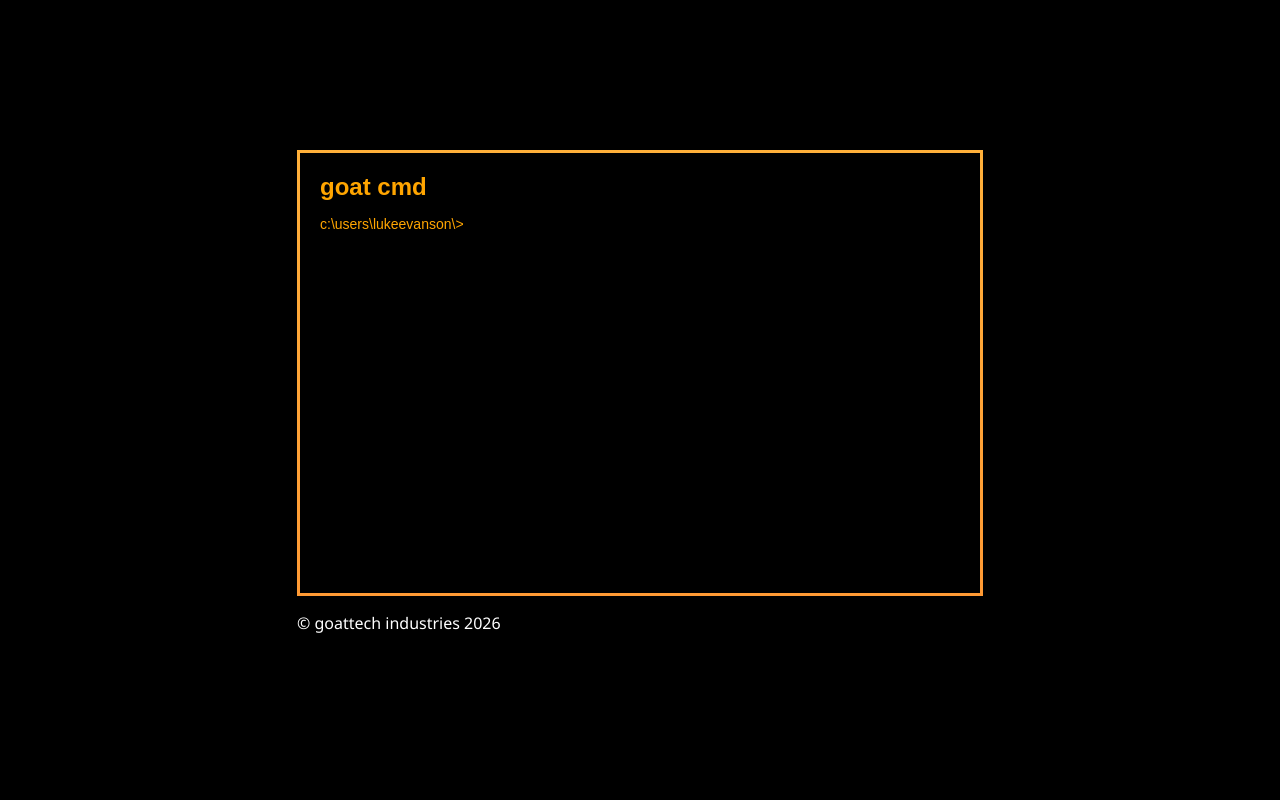
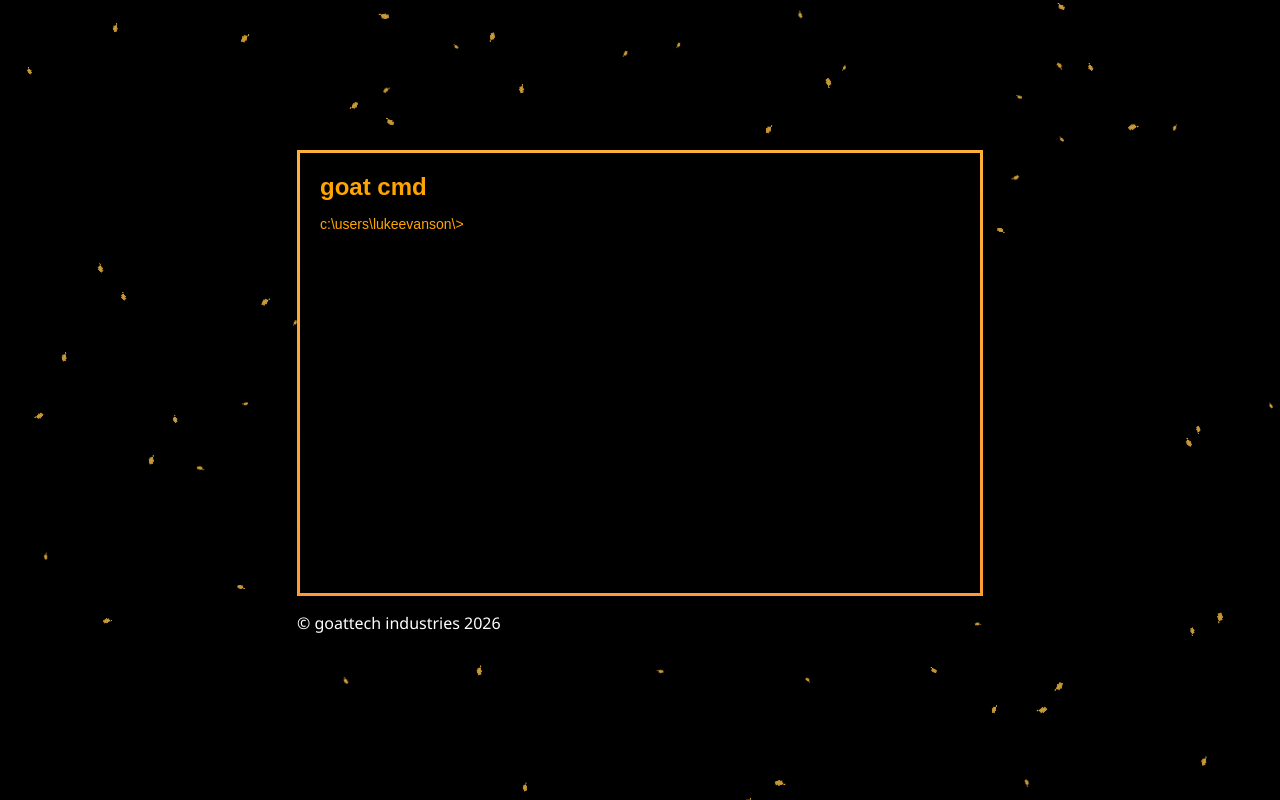
Before and after one commit to GoatTech-42/my-website, a plain HTML site: page index.html in a window 1280 px wide. Drawn offline with Linux system fonts and the light colour scheme; a web font is replaced by a local one.

Commit message:
added tuff particles and season changer to test colors and stuff

```diff
--- a/index.html
+++ b/index.html
@@ -13,7 +13,7 @@
     <body>
 
         <div class="custom-cursor"></div>
-
+        <canvas id="particleCanvas"></canvas>
         <div class="terminal">
             <h3>goat cmd</h3>
             <br/>
--- a/script.js
+++ b/script.js
@@ -1,12 +1,16 @@
-const season = getSeason();
+let season = getSeason();
 const terminal = document.querySelector('.terminal');
-const cmdOutput = document.getElementById('output')
+const cmdOutput = document.getElementById('output');
 const cmdInput = document.getElementById('cmdInput');
 const blinkingSpan = document.getElementById('blink');
 const commandForm = document.getElementById('commandForm');
+const canvas = document.getElementById('particleCanvas');
+const ctx = canvas.getContext('2d');
+const particleArray = [];
+const particleNumber = 75;
+const particleImage = new Image();
 let typingTimer;
-
-
+let animationStarted = false;
 
 function getSeason(date = new Date()) {
     const month = date.getMonth();
@@ -21,23 +25,39 @@ function getSeason(date = new Date()) {
     }
 }
 
-if (season === 'winter') {
-    terminal.style.borderImage = 'linear-gradient(to bottom, #54aaff, #3097ff) 1';
-    terminal.style.color = 'blue';
-    cmdInput.style.color = 'blue';
-} else if (season === 'spring') {
-    terminal.style.borderImage = 'linear-gradient(to bottom, #58ff58, #30ff30) 1';
-    terminal.style.color = 'green';
-    cmdInput.style.color = 'green';
-} else if (season === 'summer') {
-    terminal.style.borderImage = 'linear-gradient(to bottom, #ffff4b, #ffff32) 1';
-    terminal.style.color = 'yellow';
-    cmdInput.style.color = 'yellow';
-} else {
-    terminal.style.borderImage = 'linear-gradient(to bottom, #ffb03a, #ff9a34) 1';
-    terminal.style.color = 'orange';
-    cmdInput.style.color = 'orange';
+function applySeason(newSeason) {
+    season = newSeason;
+
+    const seasonStyles = {
+        winter: {
+            border: 'linear-gradient(to bottom, #54aaff, #3097ff) 1',
+            color: 'blue',
+            particle: 'particles/winterleaf.png'
+        },
+        spring: {
+            border: 'linear-gradient(to bottom, #58ff58, #30ff30) 1',
+            color: 'green',
+            particle: 'particles/springleaf.png'
+        },
+        summer: {
+            border: 'linear-gradient(to bottom, #ffff4b, #ffff32) 1',
+            color: 'yellow',
+            particle: 'particles/summerleaf.png'
+        },
+        autumn: {
+            border: 'linear-gradient(to bottom, #ffb03a, #ff9a34) 1',
+            color: 'orange',
+            particle: 'particles/fallleaf.png'
+        }
+    };
+
+    const style = seasonStyles[newSeason];
+    terminal.style.borderImage = style.border;
+    terminal.style.setProperty('--season-color', style.color);
+    particleImage.src = style.particle;
 }
+
+applySeason(season);
 
 cmdInput.addEventListener('click', function() {
     blinkingSpan.classList.add('hidden');
@@ -95,20 +115,111 @@ function typeOutput(text) {
     }, 50);
 }
 
+function resizeCanvas() {
+    canvas.width = window.innerWidth;
+    canvas.height = window.innerHeight;
+}
+
+resizeCanvas();
+window.addEventListener('resize', resizeCanvas);
+
+class Particle {
+    constructor() {
+        this.reset();
+        this.y = Math.random() * canvas.height;
+    }
+    reset() {
+        this.size = Math.random() * 20 + 20;
+        this.x = Math.random() * canvas.width;
+        this.y = -this.size;
+        this.speedY = Math.random() * 2 + 1;
+        this.speedX = Math.random() * 1.5 - 0.75;
+        this.angle = Math.random() * 360;
+        this.spin = Math.random() * 2 - 1;
+        this.sway = Math.random() * Math.PI * 2;
+        this.swaySpeed = Math.random() * 0.04 + 0.02;
+        this.swayAmount = Math.random() * 0.8 + 0.4;
+    }
+
+    update() {
+        this.y += this.speedY;
+        this.sway += this.swaySpeed;
+        this.x += this.speedX + Math.sin(this.sway) * this.swayAmount;
+        this.angle += this.spin;
+
+        if (this.y > canvas.height + this.size) {
+            this.reset();
+        }
+    }
+
+    draw() {
+        ctx.save();
+        ctx.translate(this.x, this.y);
+        ctx.rotate((this.angle * Math.PI) / 180);
+        ctx.drawImage(
+            particleImage,
+            -this.size / 2,
+            -this.size / 2,
+            this.size,
+            this.size
+        );
+        ctx.restore();
+    }
+}
+
+function init() {
+    for (let i = 0; i < particleNumber; i++) {
+        particleArray.push(new Particle());
+    }
+}
+
+function animate() {
+    ctx.clearRect(0, 0, canvas.width, canvas.height);
+
+    for (let i = 0; i < particleArray.length; i++) {
+        particleArray[i].update();
+        particleArray[i].draw();
+    }
+
+    requestAnimationFrame(animate);
+}
+
+particleImage.onload = () => {
+    if (!animationStarted) {
+        init();
+        animate();
+        animationStarted = true;
+    }
+};
+
 function cmdSubmit() {
-    if (cmdInput.value === 'help') {
+    const command = cmdInput.value.trim().toLowerCase();
+
+    if (command === 'season winter' || command === 'winter') {
+        applySeason('winter');
+        typeOutput('winter mode');
+    } else if (command === 'season spring' || command === 'spring') {
+        applySeason('spring');
+        typeOutput('spring mode');
+    } else if (command === 'season summer' || command === 'summer') {
+        applySeason('summer');
+        typeOutput('summer mode');
+    } else if (command === 'season fall' || command === 'autumn') {
+        applySeason('autumn');
+        typeOutput('fall mode');
+    } else if (command === 'help') {
         typeOutput('<strong>commands:</strong><br>help<br/>projects<br/><br/><strong>you can type the help command and then the command you want to know more about for a description.');
-    } else if (cmdInput.value === 'projects') {
+    } else if (command === 'projects') {
         typeOutput('<strong>projects:</strong><br/>this website! <a href="https://github.com/GoatTech-42/my-website" target="_blank">github</a><br/>mc headless <a href="https://github.com/GoatTech-42/mc-headless" target="_blank">github</a><br/>nebula v2 <a href="https://github.com/GoatTech-42/NEBULA-V2" target="_blank">github</a>');
-    } else if (cmdInput.value === 'ping') {
+    } else if (command === 'ping') {
         typeOutput('pong');
-    } else if (cmdInput.value === 'pong') {
+    } else if (command === 'pong') {
         typeOutput('hell no');
-    } else if (cmdInput.value === 'help projects') {
+    } else if (command === 'help projects') {
         typeOutput('this command shows my projects what did you think it did')
-    } else if (cmdInput.value === 'help help') {
+    } else if (command === 'help help') {
         typeOutput('ur not funny lil bro')
-    } else if (cmdInput.value === '67') {
+    } else if (command === '67') {
         typeOutput('genuinely leave this planet and never return')
     } else {
         typeOutput('unknown command. type "help" for the list!');
--- a/style.css
+++ b/style.css
@@ -8,9 +8,13 @@ body {
     align-items: center;
     justify-content: center;
     cursor: url('logo.png') 0 0, auto;
+    overflow: hidden;
 }
 
 .terminal {
+    --season-color: white;
+    position: relative;
+    z-index: 1;
     display: flex;
     flex-direction: column;
     justify-content: left;
@@ -21,6 +25,8 @@ body {
     border-radius: 5px;
     padding: 20px;
     font-size: 12px;
+    background-color: #000000;
+    color: var(--season-color);
 }
 
 .terminal h3, .terminal p {
@@ -48,6 +54,7 @@ body {
     background-color:#000000;
     border: none;
     outline: none;
+    color: var(--season-color);
     font-family: 'Cascadia Mono', sans-serif;
     font-size: 14px;
   flex: 1;
@@ -93,5 +100,16 @@ body {
 }
 
 a {
-  color: inherit;
+    color: inherit;
 }
+
+#particleCanvas {
+    position: absolute;
+  z-index: 0;
+    top: 0;
+    left: 0;
+    width: 100%;
+    height: 100%;
+    display: block;
+    pointer-events: none;
+}
```
Also changed, not shown: particles/fallleaf.png (added), particles/springleaf.png (added), particles/summerleaf.png (added), particles/winterleaf.png (added).
